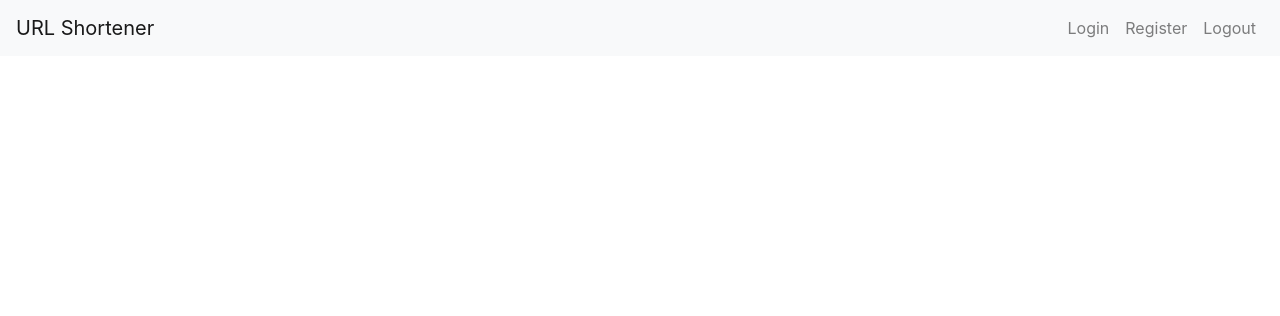
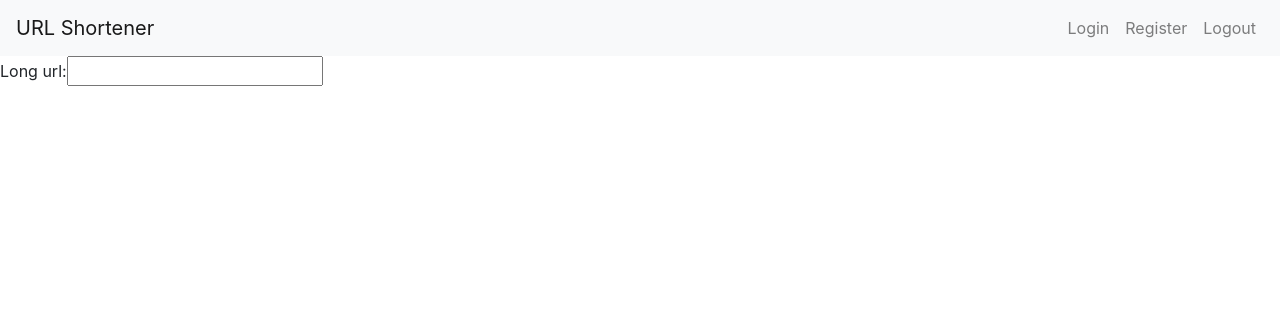
Before and after one commit to steview-d/url-shortener, a Django app: page / in a window 1280 px wide. Shown: the top 316 px of the page. Run offline with Django 3.2, Linux system fonts and the light colour scheme.

Commit message:
Add form for adding a url to be shortened

```diff
--- /dev/null
+++ b/short_url/forms.py
@@ -0,0 +1,11 @@
+from django import forms
+
+from .models import UrlObject
+
+
+class UrlObjectForm(forms.ModelForm):
+    """Form for adding a url to be shortened"""
+
+    class Meta:
+        model = UrlObject
+        fields = ['long_url']
--- a/short_url/views.py
+++ b/short_url/views.py
@@ -1,5 +1,13 @@
 from django.shortcuts import render
+
+from .forms import UrlObjectForm
 
 
 def index(request):
-    return render(request, "index.html")
+    """Front page"""
+
+    url_form = UrlObjectForm()
+
+    context = {'url_form': url_form, }
+
+    return render(request, "index.html", context)
--- a/templates/index.html
+++ b/templates/index.html
@@ -6,4 +6,6 @@
 
 {% include 'components/nav.html' %}
 
+{{ url_form }}
+
 {% endblock %}
```
